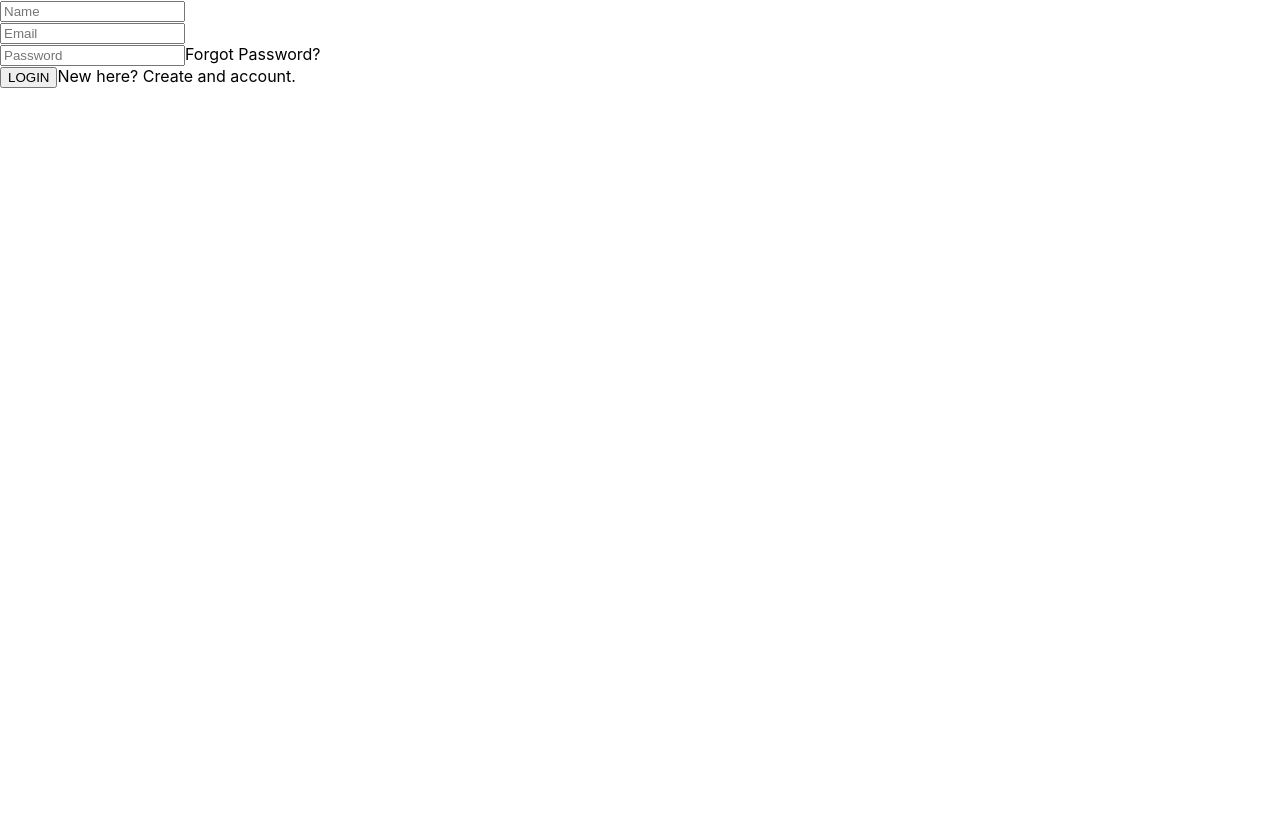
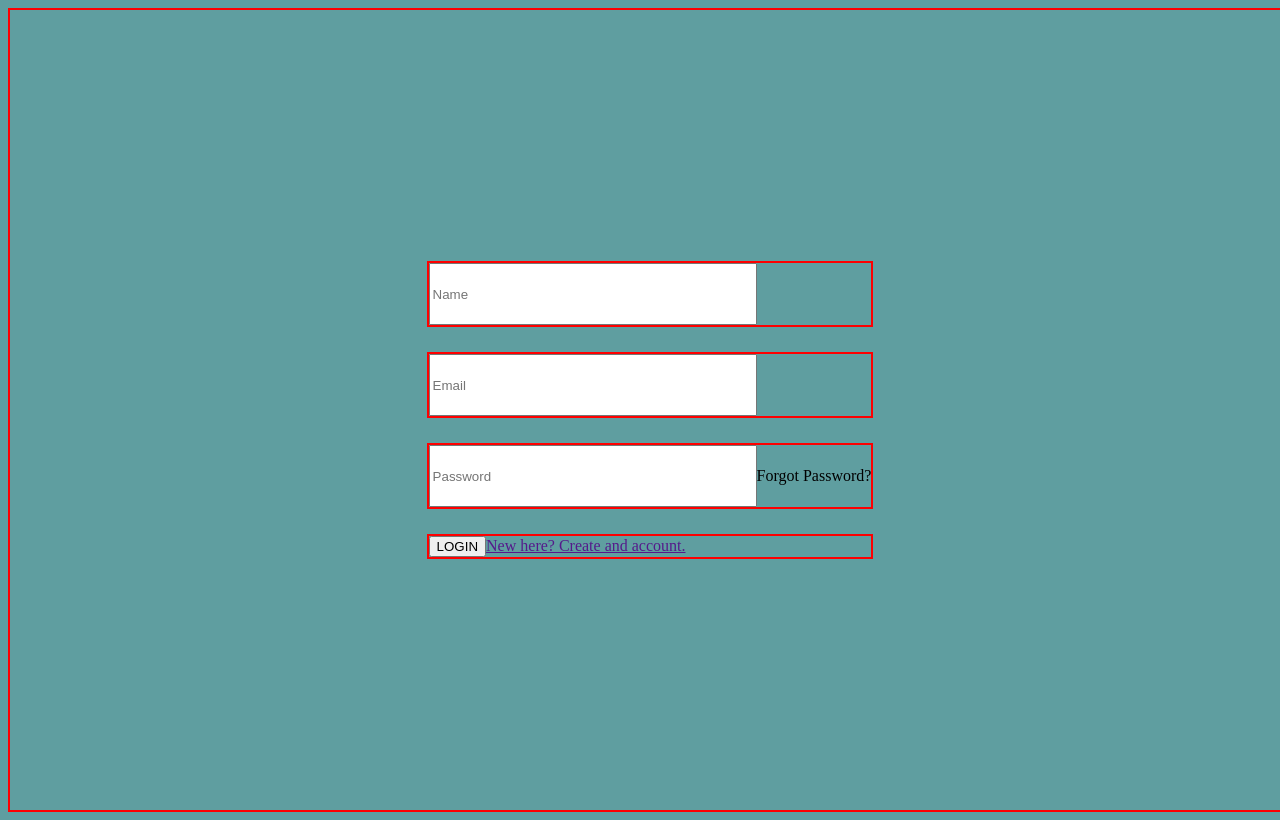
Before and after one commit to crawnic311/learningNextjs, a Next.js app: page / in a window 1280 px wide. Built offline with nearby package versions, Linux system fonts and the light colour scheme.

Commit message:
Login Styling

```diff
--- a/pages/_app.js
+++ b/pages/_app.js
@@ -50,7 +50,9 @@ function MyApp({ Component, pageProps }) {
           <button onClick={Logout}>Logout</button>
         </div>
       ) : (
-        <LoginForm Login={Login} error={error} />
+        <div className="Foody-Login">
+          <LoginForm Login={Login} error={error} />
+        </div>
       )}
     </div>
   )
--- a/styles/globals.css
+++ b/styles/globals.css
@@ -1,16 +1,25 @@
-html,
-body {
-  padding: 0;
-  margin: 0;
-  font-family: -apple-system, BlinkMacSystemFont, Segoe UI, Roboto, Oxygen,
-    Ubuntu, Cantarell, Fira Sans, Droid Sans, Helvetica Neue, sans-serif;
+html {
+  background-color: cadetblue;
+}
+.Login-Wrapper {
+  display: flex;
+  width: 100vw;
+  height: 100vh;
+  border: 2px solid red;
+  justify-content: center;
+  align-items: center;
 }
 
-a {
-  color: inherit;
-  text-decoration: none;
+.formgroup {
+  margin: 25px 0px;
+  border: 2px solid red;
 }
 
-* {
-  box-sizing: border-box;
+#name,
+#email,
+#password {
+  height: 7vh;
+  width: 25vw;
+  min-height: 50px;
+  min-width: 200px;
 }
```
Also changed, not shown: pages/login/login.css (deleted).
